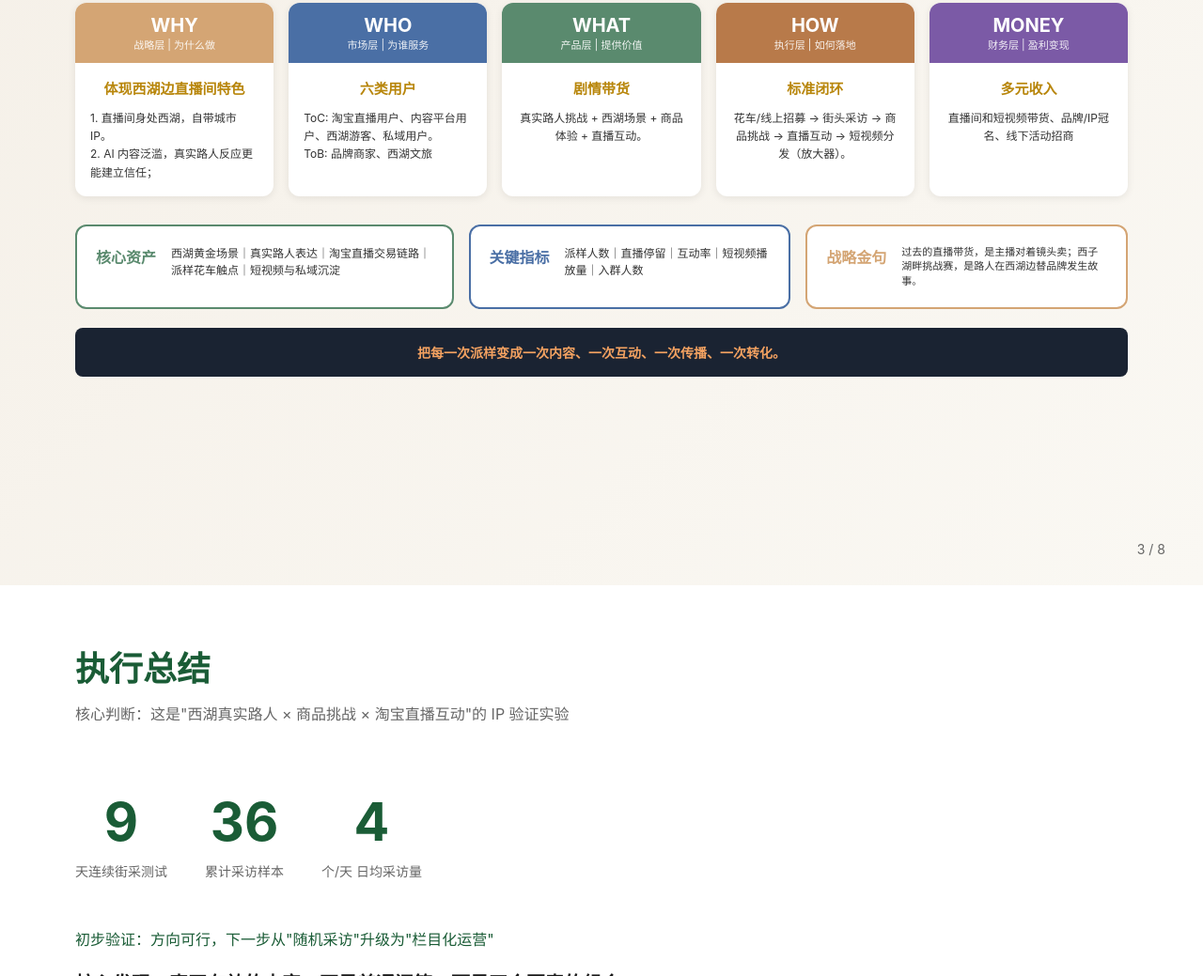
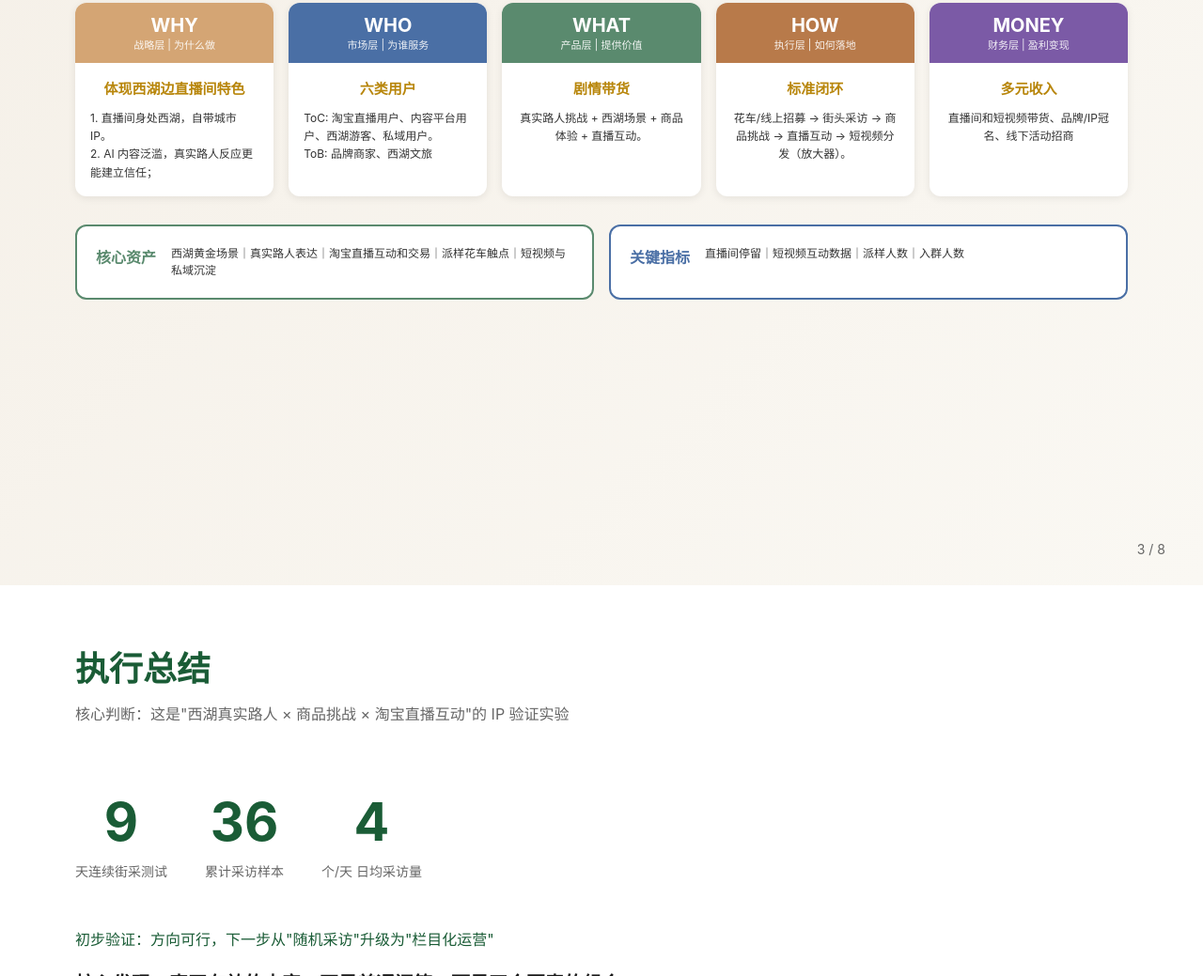
Before and after one commit to zhangwenwan96-crypto/xizi-challenge, a plain HTML site: page ppt-summary-0603.html in a window 1280 px wide. Shown: the part 1777-2816 px from the top of the page at 94% size. Drawn offline with Linux system fonts and the light colour scheme.

Commit message:
Update PPT - v1826

```diff
--- a/ppt-summary-0603.html
+++ b/ppt-summary-0603.html
@@ -693,25 +693,16 @@
         </div>
     </div>
 
-    <!-- 核心资产、关键指标、战略金句 -->
+    <!-- 核心资产、关键指标 -->
     <div style="display: flex; gap: 16px; margin-bottom: 20px;">
-        <div style="flex: 1.2; background: white; border-radius: 12px; padding: 20px; border: 2px solid #5a8a6e; display: flex; gap: 16px;">
+        <div style="flex: 1; background: white; border-radius: 12px; padding: 20px; border: 2px solid #5a8a6e; display: flex; gap: 16px;">
             <div style="font-size: 16px; font-weight: bold; color: #5a8a6e; white-space: nowrap;">核心资产</div>
-            <div style="font-size: 12px; color: #333; line-height: 1.5;">西湖黄金场景｜真实路人表达｜淘宝直播交易链路｜派样花车触点｜短视频与私域沉淀</div>
+            <div style="font-size: 12px; color: #333; line-height: 1.5;">西湖黄金场景｜真实路人表达｜淘宝直播互动和交易｜派样花车触点｜短视频与私域沉淀</div>
         </div>
         <div style="flex: 1; background: white; border-radius: 12px; padding: 20px; border: 2px solid #4a6fa5; display: flex; gap: 16px;">
             <div style="font-size: 16px; font-weight: bold; color: #4a6fa5; white-space: nowrap;">关键指标</div>
-            <div style="font-size: 12px; color: #333; line-height: 1.5;">派样人数｜直播停留｜互动率｜短视频播放量｜入群人数</div>
+            <div style="font-size: 12px; color: #333; line-height: 1.5;">直播间停留｜短视频互动数据｜派样人数｜入群人数</div>
         </div>
-        <div style="flex: 1; background: white; border-radius: 12px; padding: 20px; border: 2px solid #d4a574; display: flex; gap: 16px;">
-            <div style="font-size: 16px; font-weight: bold; color: #d4a574; white-space: nowrap;">战略金句</div>
-            <div style="font-size: 11px; color: #333; line-height: 1.4;">过去的直播带货，是主播对着镜头卖；西子湖畔挑战赛，是路人在西湖边替品牌发生故事。</div>
-        </div>
-    </div>
-
-    <!-- 底部金句 -->
-    <div style="background: #1a2332; color: #f4a261; padding: 16px 24px; border-radius: 8px; text-align: center; font-size: 14px;">
-        <strong>把每一次派样变成一次内容、一次互动、一次传播、一次转化。</strong>
     </div>
 
     <span class="page-number">3 / 8</span>
```
